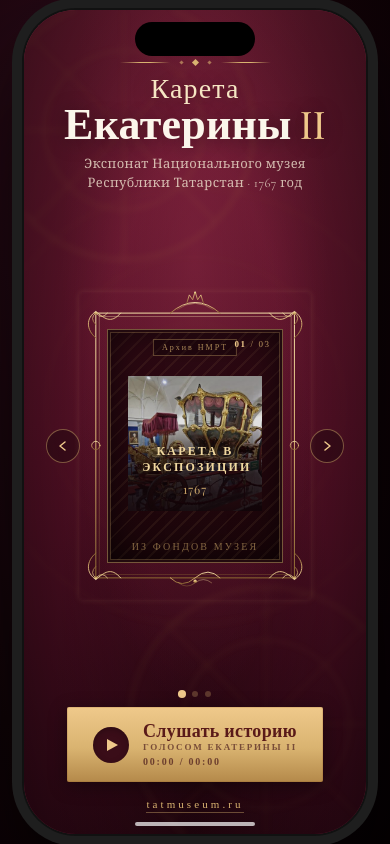
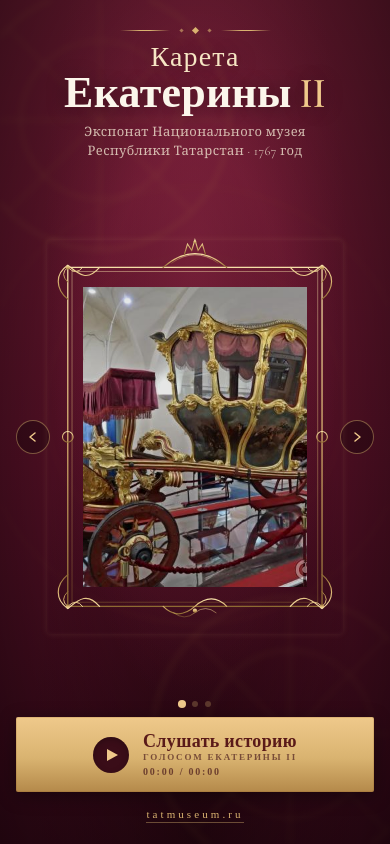
Before and after one commit to OscarJeffsn/NFCSuvenir, a plain HTML site: page index.html in a window 390 px wide. Drawn offline with nearby package versions, Linux system fonts and the light colour scheme; a web font is replaced by a local one.

Commit message:
Adjust layout for mobile viewing

```diff
--- a/index.html
+++ b/index.html
@@ -21,8 +21,9 @@
   *{box-sizing:border-box;margin:0;padding:0}
 
   html,body{
-    height:100%;
-    overflow:hidden;
+    min-height:100%;
+    overflow-x:hidden;
+    overflow-y:auto;
     background:#0e0408;
     font-family:"Cormorant Garamond", Georgia, serif;
     color:var(--cream);
@@ -30,50 +31,33 @@
   }
 
   .stage{
-    position:fixed;
-    inset:0;
+    position:relative;
+    min-height:100dvh;
     display:flex;
     align-items:center;
     justify-content:center;
-    padding:24px;
+    padding:0;
     background:
       radial-gradient(ellipse at 20% 20%, #2b0b18 0%, #120408 60%, #060103 100%);
   }
 
   .phone{
     position:relative;
-    width:min(420px, 100vw - 20px);
-    height:min(860px, 100vh - 20px);
-    aspect-ratio:420/860;
-    overflow:hidden;
-    border-radius:52px;
-    background:var(--marsala);
-    box-shadow:
-      0 2px 0 1px rgba(255,255,255,0.04) inset,
-      0 0 0 2px #111,
-      0 0 0 12px #1e1e1e,
-      0 40px 80px rgba(0,0,0,0.6),
-      0 80px 160px rgba(0,0,0,0.5);
+    width:min(100vw, 440px);
+    min-height:100dvh;
+    background:transparent;
   }
 
   .island{
-    position:absolute;
-    top:12px;
-    left:50%;
-    transform:translateX(-50%);
-    width:120px;
-    height:34px;
-    border-radius:22px;
-    background:#000;
-    z-index:90;
+    display:none;
   }
 
   .canvas{
-    position:absolute;
-    inset:0;
+    position:relative;
     display:flex;
     flex-direction:column;
-    padding:50px 22px 24px;
+    min-height:100dvh;
+    padding:28px 22px 24px;
     overflow:hidden;
     background:
       radial-gradient(ellipse at 50% 30%, rgba(140,41,69,0.55) 0%, transparent 55%),
@@ -184,11 +168,11 @@
     z-index:3;
     flex:1;
     min-height:0;
-    margin:14px 0;
+    margin:18px 0 14px;
     display:flex;
     align-items:center;
     justify-content:center;
-    gap:8px;
+    gap:12px;
   }
 
   .nav-arrow{
@@ -213,7 +197,7 @@
   .frame{
     position:relative;
     flex:1;
-    max-width:280px;
+    max-width:320px;
     max-height:100%;
     aspect-ratio:3/4;
     display:flex;
@@ -259,64 +243,15 @@
       inset 0 0 40px rgba(0,0,0,0.7);
   }
 
-  .plate-tag{
-    position:absolute;
-    top:10px;
-    left:50%;
-    transform:translateX(-50%);
-    z-index:4;
-    padding:3px 8px;
-    white-space:nowrap;
-    border:1px solid rgba(217,179,112,0.35);
-    background:rgba(0,0,0,0.25);
-    color:rgba(217,179,112,0.75);
-    font-family:"Cormorant SC", serif;
-    font-size:8px;
-    font-weight:500;
-    letter-spacing:0.25em;
-  }
-
-  .counter{
-    position:absolute;
-    top:10px;
-    right:12px;
-    z-index:4;
-    color:rgba(217,179,112,0.8);
-    font-family:"Cormorant SC", serif;
-    font-size:9px;
-    font-weight:500;
-    letter-spacing:0.18em;
-    white-space:nowrap;
-  }
-
-  .counter .cur{color:var(--gold-bright);font-weight:600}
-
-  .plate-caption{
-    position:absolute;
-    left:10px;
-    right:10px;
-    bottom:10px;
-    z-index:4;
-    text-align:center;
-    color:rgba(217,179,112,0.55);
-    font-family:"Cormorant Garamond", serif;
-    font-size:10px;
-    font-weight:400;
-    letter-spacing:0.22em;
-    text-transform:uppercase;
-  }
-
   .plate-slides{
     position:absolute;
-    inset:20% 12% 22%;
+    inset:0;
   }
 
   .slide{
     position:absolute;
     inset:0;
-    display:flex;
-    align-items:flex-end;
-    justify-content:center;
+    display:block;
     overflow:hidden;
     opacity:0;
     transform:scale(0.94);
@@ -333,15 +268,11 @@
     height:100%;
     object-fit:cover;
     display:block;
-    filter:saturate(0.92) contrast(1.03) brightness(0.88);
+    filter:saturate(0.96) contrast(1.04) brightness(0.9);
   }
 
   .slide-overlay{
-    position:absolute;
-    inset:auto 0 0 0;
-    padding:16px 14px 14px;
-    background:linear-gradient(180deg, rgba(15,4,8,0) 0%, rgba(15,4,8,0.72) 48%, rgba(15,4,8,0.9) 100%);
-    text-align:center;
+    display:none;
   }
 
   .slide-title{
@@ -520,24 +451,23 @@
   }
 
   .home{
-    position:absolute;
-    bottom:8px;
-    left:50%;
-    transform:translateX(-50%);
-    width:120px;
-    height:4px;
-    border-radius:999px;
-    background:rgba(255,255,255,0.7);
-    z-index:99;
+    display:none;
+  }
+
+  @media (max-width:480px){
+    .canvas{padding-left:16px;padding-right:16px}
+    .gallery{gap:8px}
+    .frame{max-width:none}
+    .cta{width:100%;min-width:0}
   }
 
   @media (max-height:760px){
-    .canvas{padding-top:42px}
+    .canvas{padding-top:24px}
     .title{font-size:38px}
     .title .line1{font-size:24px}
     .title .numeral{font-size:32px}
     .subtitle{font-size:12px}
-    .frame{max-width:250px}
+    .frame{max-width:280px}
     .cta{padding:12px 20px}
   }
 </style>
@@ -644,9 +574,6 @@
           </svg>
 
           <div class="frame-inner">
-            <div class="plate-tag">Архив НМРТ</div>
-            <div class="counter"><span class="cur" id="cur">01</span> / <span id="total">03</span></div>
-
             <div class="plate-slides" id="slides">
               <figure class="slide active">
                 <img class="slide-image" src="assets/images/carriage-1.jpeg" alt="Карета Екатерины II в экспозиции музея" />
@@ -672,8 +599,6 @@
                 </figcaption>
               </figure>
             </div>
-
-            <div class="plate-caption">из фондов музея</div>
           </div>
         </div>
 
@@ -706,7 +631,6 @@
       </div>
     </div>
 
-    <div class="home"></div>
   </div>
 </div>
 
@@ -714,8 +638,6 @@
   (function(){
     var slides = Array.prototype.slice.call(document.querySelectorAll('.slide'));
     var dotsWrap = document.getElementById('dots');
-    var cur = document.getElementById('cur');
-    var total = document.getElementById('total');
     var prev = document.getElementById('prev');
     var next = document.getElementById('next');
     var i = 0;
@@ -729,8 +651,6 @@
     });
 
     var dots = Array.prototype.slice.call(document.querySelectorAll('.dot-btn'));
-    total.textContent = String(slides.length).padStart(2, '0');
-
     function go(n){
       i = (n + slides.length) % slides.length;
       slides.forEach(function(slide, index){
@@ -739,7 +659,6 @@
       dots.forEach(function(dot, index){
         dot.classList.toggle('active', index === i);
       });
-      cur.textContent = String(i + 1).padStart(2, '0');
     }
 
     prev.addEventListener('click', function(){ go(i - 1); });
```
